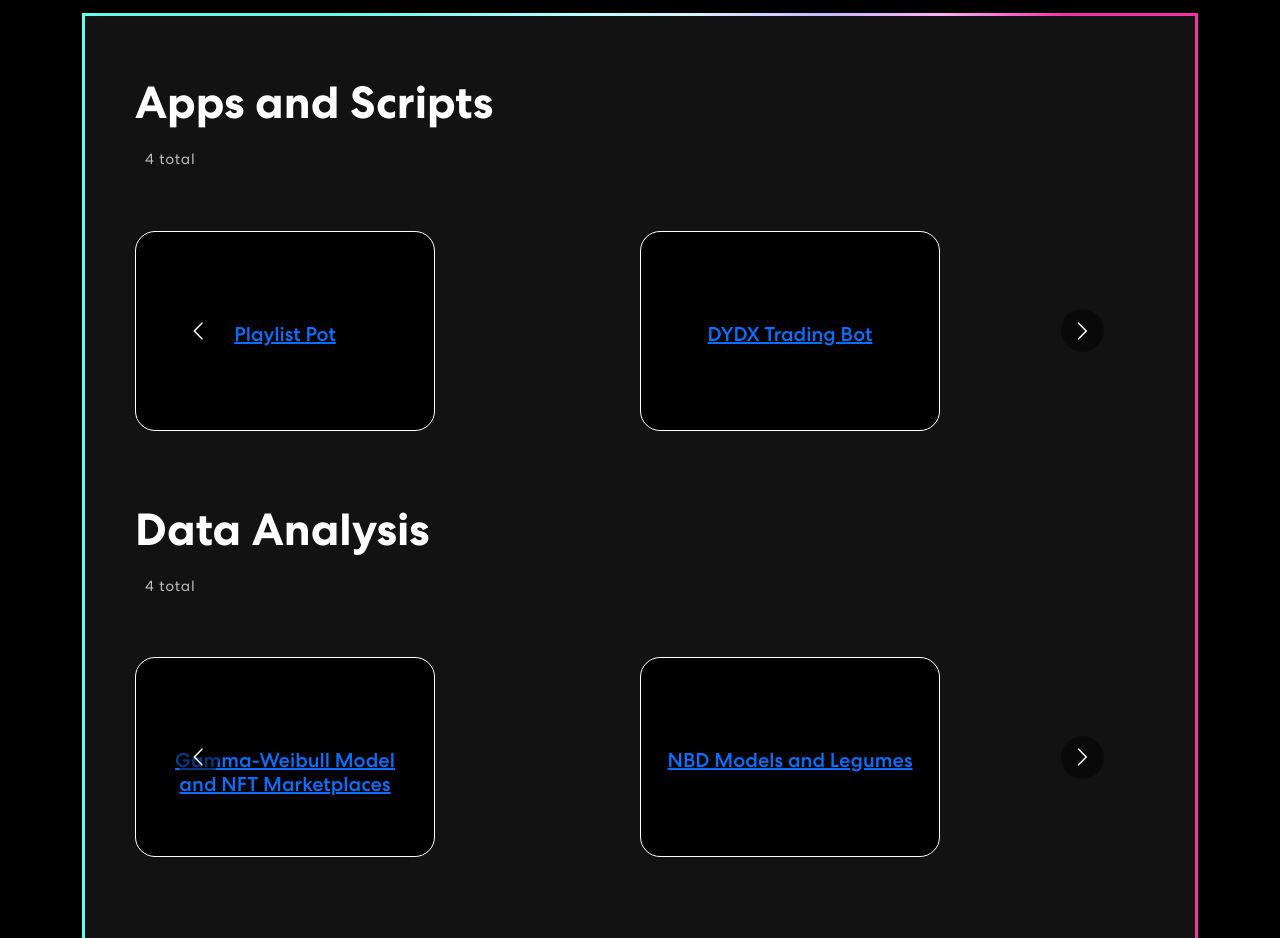
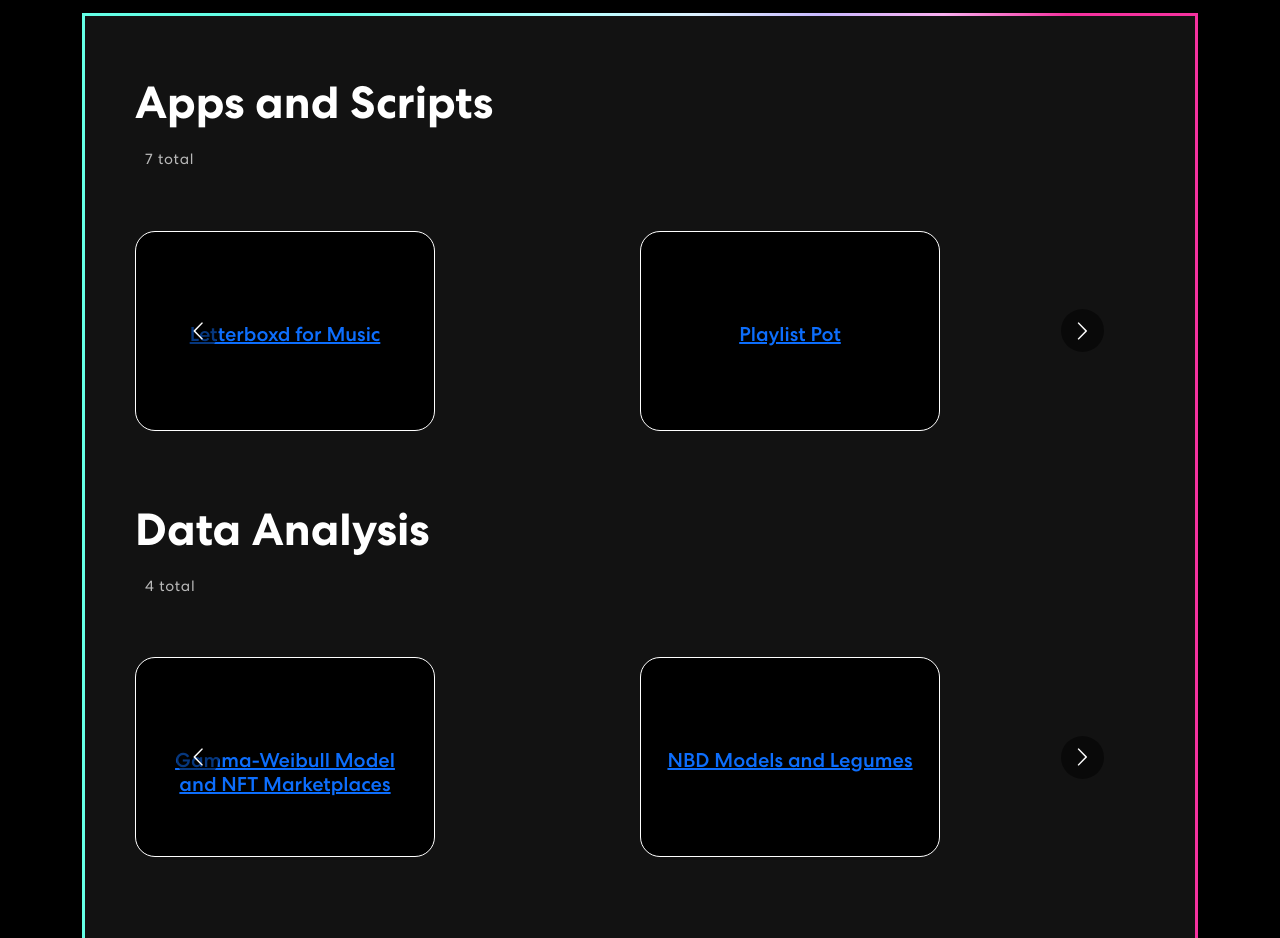
Before and after one commit to abagui11/personal-website, a React (Create React App) app: page / in a window 1280 px wide. Shown: the part 1000-1938 px from the top of the page. Built offline with nearby package versions, Linux system fonts and the light colour scheme.

Commit message:
adding letterboxd for music

```diff
--- a/src/components/Projects.js
+++ b/src/components/Projects.js
@@ -42,9 +42,19 @@ export const Projects = () => {
                 <div className="col-12">
                     <div className="job-bx wow zoomIn">
                         <h2>Apps and Scripts</h2>
-                        <p id = "number_count">4 total</p>
+                        <p id = "number_count">7 total</p>
 
                         <Carousel responsive={responsive} infinite={true} className="owl-carousel owl-theme skill-slider">
+                            <div className="item">
+                                <a target = "_blank" href = "https://github.com/abagui11/letterboxd-for-albums">
+                                <div class="panel">
+                                    <h5 class="panel-title">Letterboxd for Music</h5>
+                                    <div class="panel-content">
+                                        <p>A boilerplate letterboxd clone that for artists and albums. Frontend: React | Backend: Node.js, Express | Database: PostgreSQL</p>
+                                    </div>
+                                </div>
+                                </a>
+                            </div>
                             <div className="item">
                                 <a target = "_blank" href = "https://www.playlistpot.com/">
                                 <div class="panel">
```
